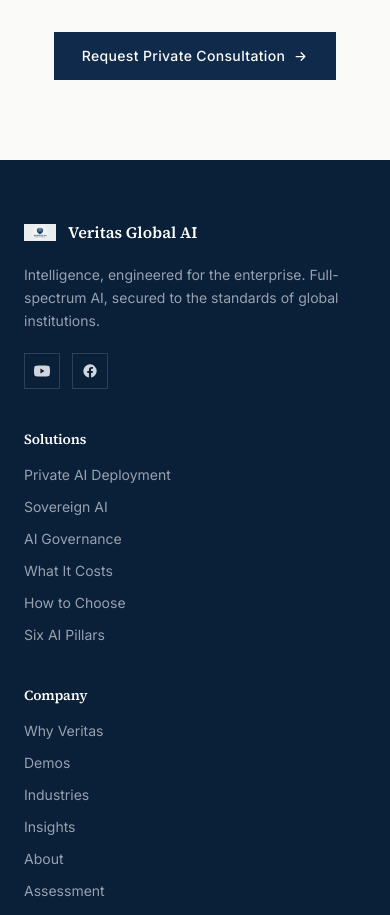
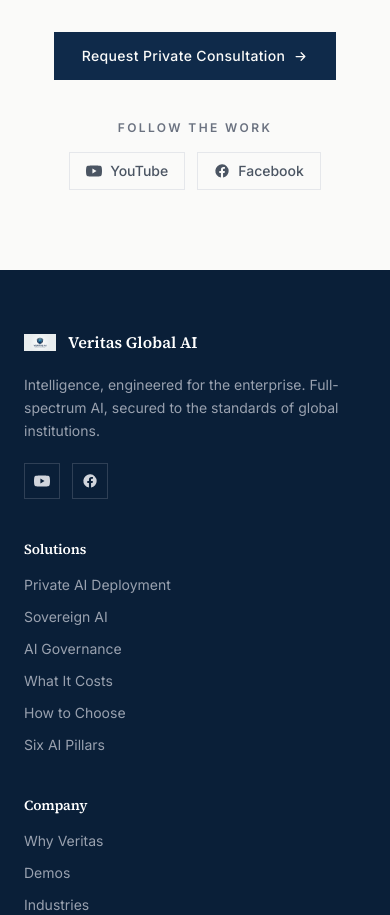
Before and after one commit to Aimotive-agent/veritas-global-ai, a Next.js app: page /about in a window 390 px wide. Shown: the part 3980-4895 px from the top of the page. Built offline with nearby package versions, Linux system fonts and the light colour scheme; no server answers.

Commit message:
feat(social): miniNotebook on the demos page, channels in the navbar/footer/about/contact/demos + Organization sameAs

```diff
--- a/src/app/about/page.tsx
+++ b/src/app/about/page.tsx
@@ -1,6 +1,7 @@
 "use client";
 
 import Link from "next/link";
+import SocialLinks from "@/components/SocialLinks";
 import Reveal from "@/components/Reveal";
 import { useLocale } from "@/context/LocaleContext";
 
@@ -116,6 +117,12 @@
             {t("about.cta.button")}
             <svg width="15" height="15" fill="none" stroke="currentColor" strokeWidth="2" viewBox="0 0 24 24"><path strokeLinecap="round" strokeLinejoin="round" d="M5 12h14M13 6l6 6-6 6" /></svg>
           </Link>
+          <div className="mt-10">
+            <p className="text-xs font-semibold uppercase tracking-[0.2em] text-muted mb-4">
+              Follow the work
+            </p>
+            <SocialLinks variant="light" className="justify-center" />
+          </div>
         </div>
       </section>
     </>
--- a/src/app/contact/page.tsx
+++ b/src/app/contact/page.tsx
@@ -2,6 +2,7 @@
 
 import Reveal from "@/components/Reveal";
 import LeadForm from "@/components/LeadForm";
+import SocialLinks from "@/components/SocialLinks";
 import { useLocale } from "@/context/LocaleContext";
 
 
@@ -21,6 +22,15 @@
               {t("contact.subtitle")}
             </p>
           </Reveal>
+        </div>
+      </section>
+
+      <section className="py-10 px-6 lg:px-10 bg-white border-b border-line">
+        <div className="max-w-6xl mx-auto flex flex-col md:flex-row md:items-center md:justify-between gap-4">
+          <p className="text-sm text-slate">
+            Prefer to look first? The walkthroughs live on YouTube and the page.
+          </p>
+          <SocialLinks variant="light" />
         </div>
       </section>
 
--- a/src/app/demos/page.tsx
+++ b/src/app/demos/page.tsx
@@ -2,9 +2,34 @@
 
 import Link from "next/link";
 import Reveal from "@/components/Reveal";
+import SocialLinks from "@/components/SocialLinks";
 import { useLocale } from "@/context/LocaleContext";
 
 const demos = [
+  {
+    title: "miniNotebook — Grounded AI Notebooks",
+    category: "Private AI Notebook · Self-Hosted",
+    description:
+      "Ask your own documents. Every answer is drafted only from the sources you upload, cited to the exact passage, and backed by a fact-check report \u2014 with chat, notes and a studio of artifacts all running on your own machine. The two-minute film is the real application, recorded end to end on a single 6 GB GPU.",
+    features: [
+      "Grounded chat with inline citations you can open",
+      "Paste notes or upload PDF, DOCX, PPTX, EPUB, scanned archives",
+      "Fact-check report on every answer",
+      "Mind maps, slide decks, study guides, reports, flashcards",
+      "Local model + local embeddings \u2014 no external API calls",
+      "Runs on a 6 GB workstation; sovereign, hybrid or air-gapped",
+    ],
+    href: "/mininotebook",
+    repo: "",
+    tag: "Film + Product",
+    terminal: "mininotebook",
+    q: "What did the pilot achieve in week two, and what did it cost per query?",
+    a: "In week two the pilot answered 4,120 queries at about $0.0021 per query in power cost, with 98.2% citation coverage, a 0.4% unsupported-answer rate, and zero escapes in a 40-sample audit \u2014 all measured locally, with no outbound calls.",
+    metric1: "98.2%",
+    metric1Label: "Cited answers",
+    metric2: "0",
+    metric2Label: "Outbound calls",
+  },
   {
     title: "DocuCon — AI Document Conversation",
     category: "Document AI · Voice Interface",
@@ -625,11 +650,12 @@
                     <div className="flex flex-wrap items-center gap-3">
                       <Link
                         href={demo.href}
-                        target="_blank"
-                        rel="noopener noreferrer"
+                        {...(demo.href.startsWith("http")
+                          ? { target: "_blank", rel: "noopener noreferrer" }
+                          : {})}
                         className="btn-primary font-medium px-7 py-3.5 text-sm tracking-wide inline-flex items-center gap-2"
                       >
-                        {t("demos.launchDemo")}
+                        {demo.href.startsWith("http") ? t("demos.launchDemo") : "Watch the walkthrough"}
                         <svg width="15" height="15" fill="none" stroke="currentColor" strokeWidth="2" viewBox="0 0 24 24">
                           <path strokeLinecap="round" strokeLinejoin="round" d="M5 12h14M13 6l6 6-6 6" />
                         </svg>
@@ -701,6 +727,16 @@
         </div>
       </section>
 
+      <section className="py-14 px-6 lg:px-10 bg-paper border-t border-line">
+        <div className="max-w-6xl mx-auto flex flex-col md:flex-row md:items-center md:justify-between gap-5">
+          <div>
+            <p className="text-xs font-semibold uppercase tracking-[0.2em] text-muted mb-2">Elsewhere</p>
+            <p className="text-slate text-lg">Product films, deployments and field notes.</p>
+          </div>
+          <SocialLinks variant="light" />
+        </div>
+      </section>
+
       <section className="py-20 px-6 lg:px-10 bg-paper border-t border-line">
         <div className="max-w-6xl mx-auto text-center">
           <h2 className="font-serif text-3xl md:text-4xl text-ink mb-5 leading-tight">
--- a/src/app/mininotebook/page.tsx
+++ b/src/app/mininotebook/page.tsx
@@ -1,6 +1,7 @@
 import type { Metadata } from "next";
 import Link from "next/link";
 import PromoFilm from "@/components/PromoFilm";
+import SocialLinks from "@/components/SocialLinks";
 import {
   pageMeta,
   breadcrumbJsonLd,
@@ -259,6 +260,12 @@
                 <path strokeLinecap="round" strokeLinejoin="round" d="M5 12h14M13 6l6 6-6 6" />
               </svg>
             </Link>
+            <div className="mt-10">
+              <p className="text-xs font-semibold uppercase tracking-[0.2em] text-gray-400 mb-4">
+                Watch, follow, or send it to a colleague
+              </p>
+              <SocialLinks variant="dark" />
+            </div>
           </div>
           <div className="grid md:grid-cols-3 gap-8 border-t border-white/10 pt-10 mt-14">
             <div>
--- a/src/components/Navbar.tsx
+++ b/src/components/Navbar.tsx
@@ -75,6 +75,30 @@
 
         {/* CTA */}
         <div className="flex items-center gap-4">
+          <div className="hidden md:flex items-center gap-3 mr-1">
+            <a
+              href="https://www.youtube.com/@VeritasaiGlobal"
+              target="_blank"
+              rel="noopener noreferrer"
+              aria-label="Veritas Global AI on YouTube"
+              className="text-slate hover:text-ink transition-colors"
+            >
+              <svg width="18" height="18" fill="currentColor" viewBox="0 0 24 24" aria-hidden="true">
+                <path d="M23.5 6.2a3 3 0 00-2.1-2.1C19.5 3.6 12 3.6 12 3.6s-7.5 0-9.4.5A3 3 0 00.5 6.2 31.4 31.4 0 000 12a31.4 31.4 0 00.5 5.8 3 3 0 002.1 2.1c1.9.5 9.4.5 9.4.5s7.5 0 9.4-.5a3 3 0 002.1-2.1A31.4 31.4 0 0024 12a31.4 31.4 0 00-.5-5.8zM9.6 15.6V8.4L15.8 12l-6.2 3.6z" />
+              </svg>
+            </a>
+            <a
+              href="https://www.facebook.com/profile.php?id=61595818258637"
+              target="_blank"
+              rel="noopener noreferrer"
+              aria-label="Veritas Global AI on Facebook"
+              className="text-slate hover:text-ink transition-colors"
+            >
+              <svg width="18" height="18" fill="currentColor" viewBox="0 0 24 24" aria-hidden="true">
+                <path d="M22 12a10 10 0 10-11.6 9.9v-7H7.9V12h2.5V9.8c0-2.5 1.5-3.9 3.8-3.9 1.1 0 2.2.2 2.2.2v2.5h-1.3c-1.2 0-1.6.8-1.6 1.6V12h2.8l-.4 2.9h-2.3v7A10 10 0 0022 12z" />
+              </svg>
+            </a>
+          </div>
           <div className="relative" ref={langRef}>
             <button
               className="hidden md:inline-flex items-center gap-1.5 px-3 py-2 text-sm font-medium text-slate hover:text-ink transition-colors border border-line rounded-sm"
@@ -135,6 +159,22 @@
                 {link.label}
               </Link>
             ))}
+            <div className="flex items-center gap-4 pt-2 border-t border-line">
+              <a href="https://www.youtube.com/@VeritasaiGlobal" target="_blank" rel="noopener noreferrer"
+                 className="inline-flex items-center gap-2 text-slate hover:text-ink transition-colors">
+                <svg width="18" height="18" fill="currentColor" viewBox="0 0 24 24" aria-hidden="true">
+                  <path d="M23.5 6.2a3 3 0 00-2.1-2.1C19.5 3.6 12 3.6 12 3.6s-7.5 0-9.4.5A3 3 0 00.5 6.2 31.4 31.4 0 000 12a31.4 31.4 0 00.5 5.8 3 3 0 002.1 2.1c1.9.5 9.4.5 9.4.5s7.5 0 9.4-.5a3 3 0 002.1-2.1A31.4 31.4 0 0024 12a31.4 31.4 0 00-.5-5.8zM9.6 15.6V8.4L15.8 12l-6.2 3.6z" />
+                </svg>
+                YouTube
+              </a>
+              <a href="https://www.facebook.com/profile.php?id=61595818258637" target="_blank" rel="noopener noreferrer"
+                 className="inline-flex items-center gap-2 text-slate hover:text-ink transition-colors">
+                <svg width="18" height="18" fill="currentColor" viewBox="0 0 24 24" aria-hidden="true">
+                  <path d="M22 12a10 10 0 10-11.6 9.9v-7H7.9V12h2.5V9.8c0-2.5 1.5-3.9 3.8-3.9 1.1 0 2.2.2 2.2.2v2.5h-1.3c-1.2 0-1.6.8-1.6 1.6V12h2.8l-.4 2.9h-2.3v7A10 10 0 0022 12z" />
+                </svg>
+                Facebook
+              </a>
+            </div>
             <Link
               href="/contact"
               className="btn-primary text-center px-5 py-2.5 font-medium mt-2"
--- /dev/null
+++ b/src/components/SocialLinks.tsx
@@ -0,0 +1,54 @@
+import Link from "next/link";
+
+const YOUTUBE = "https://www.youtube.com/@VeritasaiGlobal";
+const FACEBOOK = "https://www.facebook.com/profile.php?id=61595818258637";
+
+/**
+ * The channels, in one place. Used in the footer, the about/contact pages,
+ * the demos index and the miniNotebook page so a visitor is never more than
+ * one click from the videos or the page.
+ */
+export default function SocialLinks({
+  className = "",
+  variant = "dark",
+  showLabels = true,
+}: {
+  className?: string;
+  /** "dark" for navy/dark sections, "light" for paper/white sections. */
+  variant?: "dark" | "light";
+  showLabels?: boolean;
+}) {
+  const base =
+    variant === "dark"
+      ? "border-white/20 text-gray-300 hover:text-white hover:border-white/50"
+      : "border-line text-slate hover:text-ink hover:border-ink/40";
+
+  return (
+    <div className={`flex flex-wrap items-center gap-3 ${className}`}>
+      <Link
+        href={YOUTUBE}
+        target="_blank"
+        rel="noopener noreferrer"
+        aria-label="Veritas Global AI on YouTube"
+        className={`inline-flex items-center gap-2 border px-4 py-2 text-sm font-medium transition-colors ${base}`}
+      >
+        <svg width="16" height="16" fill="currentColor" viewBox="0 0 24 24" aria-hidden="true">
+          <path d="M23.5 6.2a3 3 0 00-2.1-2.1C19.5 3.6 12 3.6 12 3.6s-7.5 0-9.4.5A3 3 0 00.5 6.2 31.4 31.4 0 000 12a31.4 31.4 0 00.5 5.8 3 3 0 002.1 2.1c1.9.5 9.4.5 9.4.5s7.5 0 9.4-.5a3 3 0 002.1-2.1A31.4 31.4 0 0024 12a31.4 31.4 0 00-.5-5.8zM9.6 15.6V8.4L15.8 12l-6.2 3.6z" />
+        </svg>
+        {showLabels && "YouTube"}
+      </Link>
+      <Link
+        href={FACEBOOK}
+        target="_blank"
+        rel="noopener noreferrer"
+        aria-label="Veritas Global AI on Facebook"
+        className={`inline-flex items-center gap-2 border px-4 py-2 text-sm font-medium transition-colors ${base}`}
+      >
+        <svg width="16" height="16" fill="currentColor" viewBox="0 0 24 24" aria-hidden="true">
+          <path d="M22 12a10 10 0 10-11.6 9.9v-7H7.9V12h2.5V9.8c0-2.5 1.5-3.9 3.8-3.9 1.1 0 2.2.2 2.2.2v2.5h-1.3c-1.2 0-1.6.8-1.6 1.6V12h2.8l-.4 2.9h-2.3v7A10 10 0 0022 12z" />
+        </svg>
+        {showLabels && "Facebook"}
+      </Link>
+    </div>
+  );
+}
--- a/src/lib/seo.ts
+++ b/src/lib/seo.ts
@@ -76,6 +76,10 @@
       "AI readiness assessment",
       "Retrieval-augmented generation",
       "AI agent orchestration",
+    ],
+    sameAs: [
+      "https://www.youtube.com/@VeritasaiGlobal",
+      "https://www.facebook.com/profile.php?id=61595818258637",
     ],
     contactPoint: {
       "@type": "ContactPoint",
```
